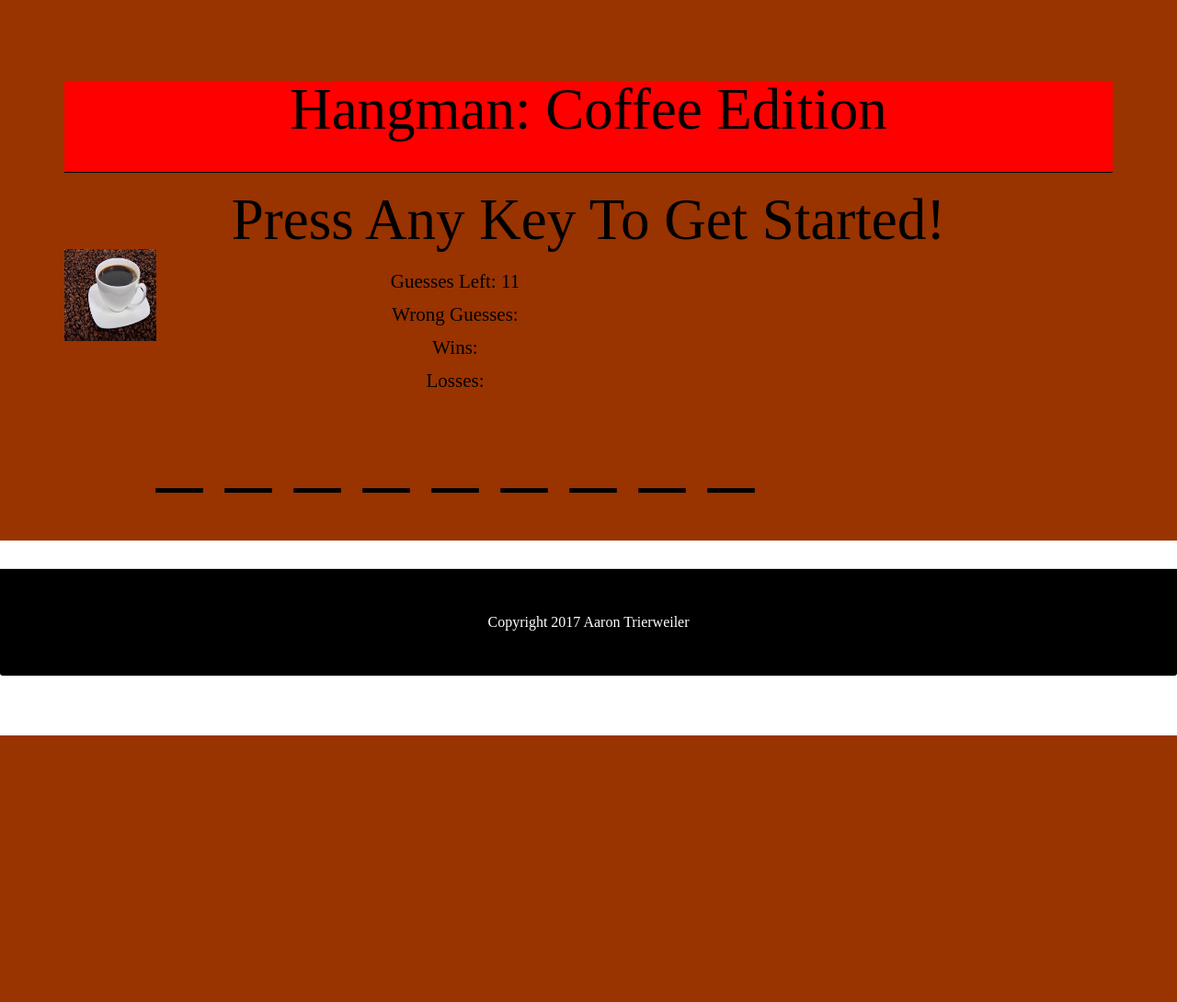
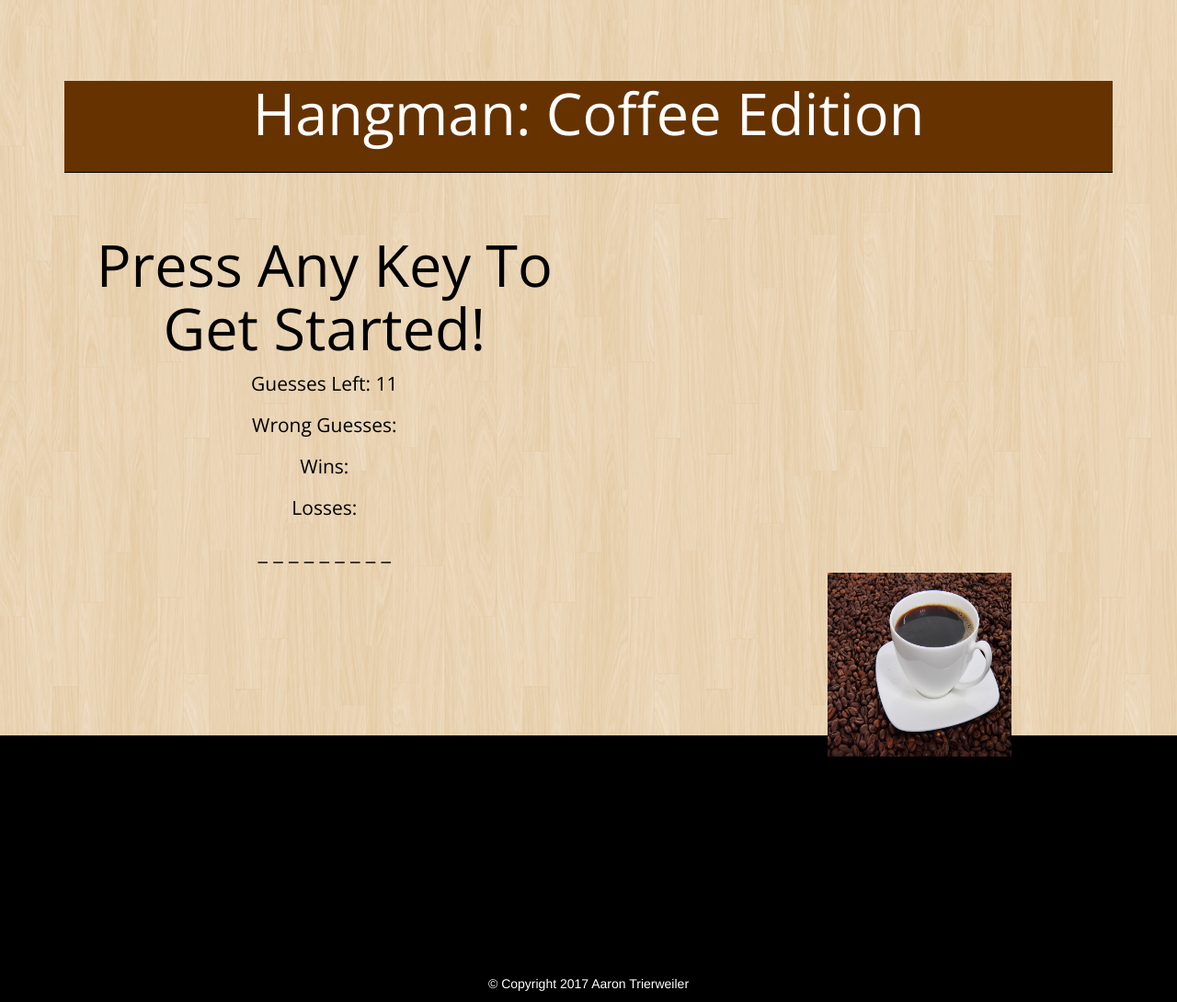
Before and after one commit to ait530/Hangman-Game, a PHP site: page / in a window 1280 px wide. Shown: the whole page at 92% size. Before the commit the page ends 800 px from the top, so only its background shows below. Run offline with PHP 8.4, Linux system fonts and the light colour scheme.

Commit message:
Added to theme

```diff
--- a/assets/css/style.css
+++ b/assets/css/style.css
@@ -1,61 +1,92 @@
 body {
 
-  background-color:white;
-  color:black;
+  background-color:black;
+}
 
-}
 
 .jumbotron {
 
-  background-color:#993300;
+  background-image:url("../images/retina_wood.png");
+  height:800px;
 
 }
 
 
+
 .page-header {
 
-  font-style: times;
+  font-family: 'Open Sans', sans-serif;
   text-align:center;
-  color:black;
+  color:white;
   height:100px;
-  background-color:red;
+  background-color:#663300;
   border-color:black;
+  border-height:10px;
   width:100%;
+
+
+
 
 }
 
 
+
+
 .instructions {
 
-
+  font-family: 'Open Sans', sans-serif;
   color:black;
   text-align: center;
+  float:left;
 
 }
 
 
-img{
-  float:left;
-  height:100px;
-  width:100px;
-}
+
+
 
 
 .game {
-  float:left;
+
   margin-top:25px;
   text-align: center;
   font-size:100px;
+  font-family: 'Open Sans', sans-serif;
+  color:black;
+  position:relative;
+  float:left;
+
+
 
 }
 
 
-.panel-footer {
 
 
+
+.img-fluid {
+  float:left;
+  height:200px;
+  width:200px;
+  margin-left:900px;
+  position:relative;
+
+
+
+
+}
+
+
+
+
+
+.footer {
+  clear:both;
+  overflow:auto;
+  margin-top:250px;
   background-color:black;
   color:white;
   text-align:center;
-  padding:50px;
+  padding:10px;
 
 }
--- a/assets/javascript/game.js
+++ b/assets/javascript/game.js
@@ -1,35 +1,57 @@
-
-// var wordList = [
-// "latte"
-// "capp"
-// "coffee"
-// "americano"
-// "frappuccino"
-// "macchiato"
-// "esspresso"
-
-// ]
-
-
 /* var worlist is an array [] that stores the words(answers) for hangman game*/
 var wordList = [
- "coffe",
+ "coffee",
  "latte",
  "cappuccino",
  "americano",
- "macchaito"
+ "macchiato",
+ "doppio",
+ "espresso",
+ "ristretto",
+ "bombon",
+ "frappe",
+ "antoccino"
+
 ]
 
-/* "" stands for whatever word from the wordList array(?)*/
+/* "" stands for a string; when we select a word at random, it goes in this array; the word that the user has to guess */
 var chosenWord = "";
+/*Array that breaks up the chosen word into letters so that the user can guess, and we can manipulate those letters throughout the game*/
 var letterInChosenWord = [];
+/*Holds the number of letters in the word*/
 var numBlanks = 0;
+/*Holds both underscores and letters; whether the user guesses right or wrong*/
 var blanksAndSuccesses = [];
+/*Holds wrong guesses; holds the incorrect letters*/
 var wrongGuesses = [];
 
+/*Win counter starts at 0 and builds up with number of wins*/
 var winCounter = 0;
-var lossCounter = 1;
+/*Number of losses*/
+var lossCounter = 0;
+
+/*Number of chances you have before the game is over*/
 var numGuesses = 11;
+
+
+
+
+/*
+Function needed for game:
+Startgame function
+Check Letter function
+RoundComplete function
+
+*/
+
+
+
+
+
+
+
+
+
 
 function startGame(){
 /*
@@ -37,7 +59,7 @@ function startGame(){
 2. want to break up that random word into letters and replace them with
 underscores x
 3. we want to add those underscores to the HTML
-4. numguesses always equals 9, and blankandsuccess is an empty array,
+4. numguesses always equals 11 , and blankandsuccess is an empty array,
 and wronggueses is empty as well x
 */
 wrongGuesses = [];
@@ -45,8 +67,9 @@ console.log("this is wrong guesses in startGame", wrongGuesses);
 numGuesses = 11;
 blanksAndSuccesses = [];
 
-
+/*Randomly generates word from the list*/
 chosenWord = wordList[Math.floor(Math.random() * wordList.length)];
+/*separating the strings into substrings*/
 lettersInChosenWord = chosenWord.split("");
 numBlanks = lettersInChosenWord.length;
 console.log(chosenWord);
@@ -60,9 +83,17 @@ document.getElementById('word-blank').innerHTML = blanksAndSuccesses.join(" ");
 document.getElementById('guesses-left').innerHTML = numGuesses;
 
 
-
 }
 
+
+
+
+
+
+
+
+
+/*OnkeyUp function passes letter into this function*/
 function checkLetters(letter){
     /*
     1. Compare the letter the user picks matches any of the letters in the word
@@ -103,6 +134,12 @@ function checkLetters(letter){
 
 }
 
+
+
+
+
+
+
 function roundComplete(){
     /*
     1. Its going to update the HTML with letters that are in the word
@@ -140,6 +177,14 @@ function roundComplete(){
 
 }
 
+
+
+
+
+
+
+
+
 startGame();
 document.onkeyup = function(event){
     /*
@@ -152,39 +197,3 @@ document.onkeyup = function(event){
     roundComplete();
 
 }
-
-
-
-
-
-
-
-
-
-
-
-
-
-
-
-
-
-
-
-
-
-
-// // Counts the number of wins and losses of the user
-// var wins = 0;
-// var losses = 0;
-
-
-
-// // User key input
-// document.onkeyup = function() {
-//     var userguess = String.fromCharCode(event.keyCode).
-//         toUpperCase();
-
-//     console.log(userguess);
-
-// }
--- a/index.html
+++ b/index.html
@@ -79,7 +79,11 @@ Object:
 
   <!--External CSS-->
   <link rel="stylesheet" type="text/css" href="assets/css/style.css">
-  <link rel="stylesheet" type="text/css" href="assets/css/reset.css">
+  <!-- External Reset CSS -->
+  <!-- <link rel="stylesheet" type="text/css" href="assets/css/reset.css"> -->
+
+  <!-- Voltaire font -->
+  <link href="https://fonts.googleapis.com/css?family=Open+Sans" rel="stylesheet">
 </head>
 
 
@@ -87,24 +91,21 @@ Object:
 
 <body>
 
-<div class="jumbotron">
+<div class="jumbotron jumbotron-fluid">
   <div class="container">
     <div class="page-header">
       <h1>Hangman: Coffee Edition</h1>
     </div>
 
 
+
+
+    <div class ="game">
+      <div class="row">
+        <div class="col-md-8">
           <div class="instructions">
           <h1>Press Any Key To Get Started!</h1>
           </div>
-
-    <div class="images">
-      <div class="coffeeImage">
-      <img src="assets/images/cup_of_coffee_188317.jpg" alt="coffee">
-      </div>
-    </div>
-
-    <div class ="game">
             <p>Guesses Left: <span id="guesses-left"></span></p>
 
             <p>Wrong Guesses: <span id="wrong-guesses"></span></p>
@@ -114,15 +115,31 @@ Object:
             <p>Losses: <span id="loss-counter"></span></p>
             <h3 id="word-blank"></h3>
           </div>
+        </div>
+      </div>
+    </div>
+
+
+    <div class="row">
+      <div class="col-md-4">
+        <img src="assets/images/cup_of_coffee_188317.jpg" class="img-fluid" alt="coffee">
+      </div>
+    </div>
+</div>
 
 
 
 
+
+
+
+
+
+<div class="footer">
+&#169; Copyright 2017 Aaron Trierweiler</div>
+
 <!--JavaScript (game.js)-->
   <script type="text/javascript" src="assets/javascript/game.js"></script>
-  </div>
-</div>
-<div class="panel-footer">Copyright 2017 Aaron Trierweiler</div>
 
 </div>
 </body>
```
Also changed, not shown: README.md, assets/images/hangmanBackground.png (added), assets/images/retina_wood.png (added). Lines whose indentation alone changed are shown as unchanged.
